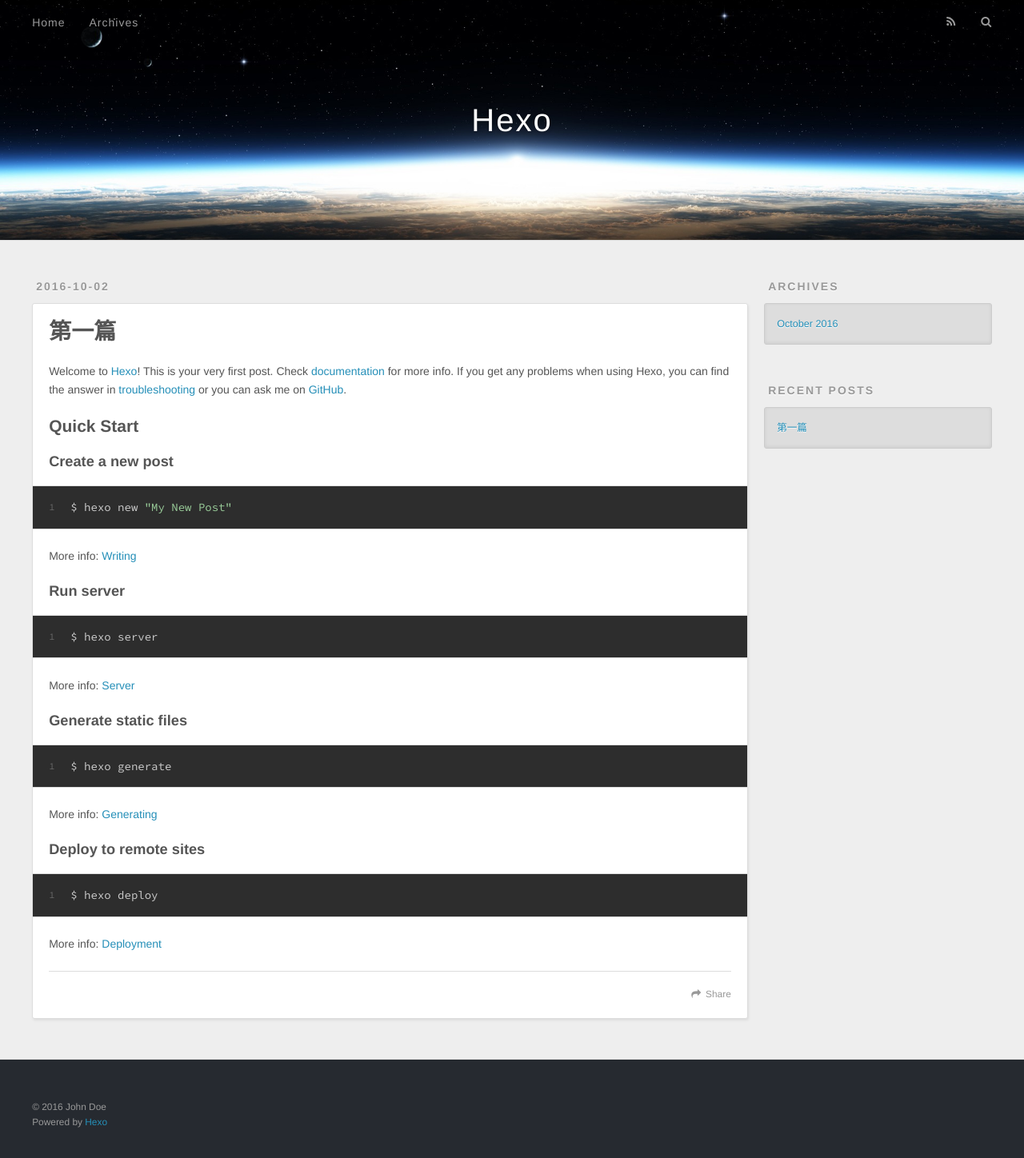
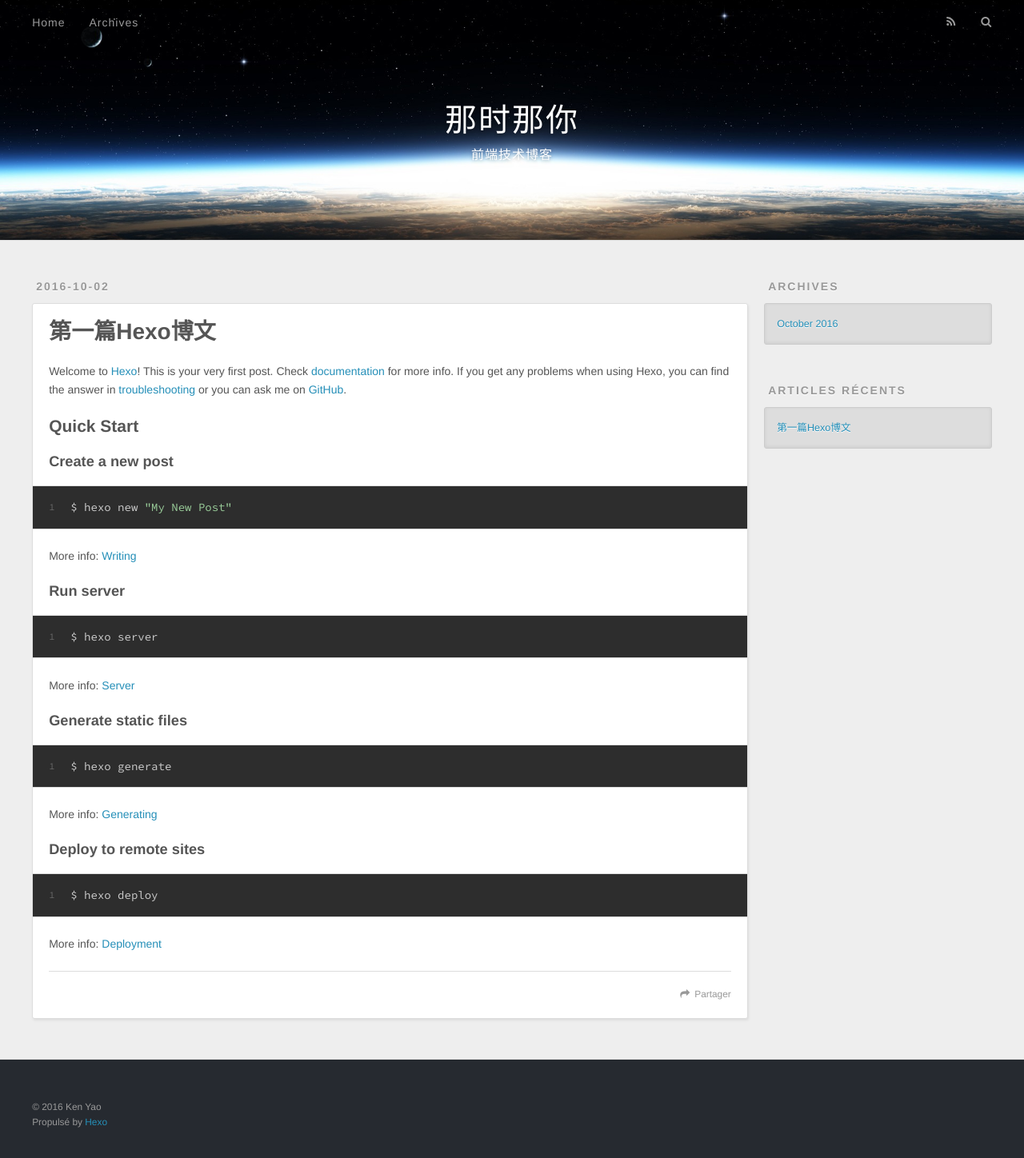
Before and after one commit to ken-yao/ken-yao.github.io, a plain HTML site: page index.html in a window 1280 px wide. Shown: the whole page at 80% size. Drawn offline with nearby package versions, Linux system fonts and the light colour scheme.

Commit message:
'20161002'

```diff
--- a/index.html
+++ b/index.html
@@ -3,16 +3,16 @@
 <head>
   <meta charset="utf-8">
 
-  <title>Hexo</title>
+  <title>那时那你</title>
   <meta name="viewport" content="width=device-width, initial-scale=1, maximum-scale=1">
   <meta property="og:type" content="website">
-<meta property="og:title" content="Hexo">
+<meta property="og:title" content="那时那你">
 <meta property="og:url" content="http://yoursite.com/index.html">
-<meta property="og:site_name" content="Hexo">
+<meta property="og:site_name" content="那时那你">
 <meta name="twitter:card" content="summary">
-<meta name="twitter:title" content="Hexo">
+<meta name="twitter:title" content="那时那你">
 
-    <link rel="alternate" href="/atom.xml" title="Hexo" type="application/atom+xml">
+    <link rel="alternate" href="/atom.xml" title="那时那你" type="application/atom+xml">
 
 
     <link rel="icon" href="/favicon.png">
@@ -33,8 +33,12 @@
   <div id="header-outer" class="outer">
     <div id="header-title" class="inner">
       <h1 id="logo-wrap">
-        <a href="/" id="logo">Hexo</a>
+        <a href="/" id="logo">那时那你</a>
       </h1>
+
+        <h2 id="subtitle-wrap">
+          <a href="/" id="subtitle">前端技术博客</a>
+        </h2>
 
     </div>
     <div id="header-inner" class="inner">
@@ -48,9 +52,9 @@
       </nav>
       <nav id="sub-nav">
 
-          <a id="nav-rss-link" class="nav-icon" href="/atom.xml" title="RSS Feed"></a>
+          <a id="nav-rss-link" class="nav-icon" href="/atom.xml" title="Flux RSS"></a>
 
-        <a id="nav-search-btn" class="nav-icon" title="Search"></a>
+        <a id="nav-search-btn" class="nav-icon" title="Rechercher"></a>
       </nav>
       <div id="search-form-wrap">
         <form action="//google.com/search" method="get" accept-charset="UTF-8" class="search-form"><input type="search" name="q" results="0" class="search-form-input" placeholder="Search"><button type="submit" class="search-form-submit">&#xF002;</button><input type="hidden" name="sitesearch" value="http://yoursite.com"></form>
@@ -75,7 +79,7 @@
 
 
     <h1 itemprop="name">
-      <a class="article-title" href="/2016/10/02/hello-world/">第一篇</a>
+      <a class="article-title" href="/2016/10/02/hello-world/">第一篇Hexo博文</a>
     </h1>
 
 
@@ -96,7 +100,7 @@
 
     </div>
     <footer class="article-footer">
-      <a data-url="http://yoursite.com/2016/10/02/hello-world/" data-id="citshm88n0000ssnofivqau9f" class="article-share-link">Share</a>
+      <a data-url="http://yoursite.com/2016/10/02/hello-world/" data-id="citshm88n0000ssnofivqau9f" class="article-share-link">Partager</a>
 
 
     </footer>
@@ -131,12 +135,12 @@
 
 
   <div class="widget-wrap">
-    <h3 class="widget-title">Recent Posts</h3>
+    <h3 class="widget-title">Articles récents</h3>
     <div class="widget">
       <ul>
 
           <li>
-            <a href="/2016/10/02/hello-world/">第一篇</a>
+            <a href="/2016/10/02/hello-world/">第一篇Hexo博文</a>
           </li>
 
       </ul>
@@ -151,8 +155,8 @@
 
   <div class="outer">
     <div id="footer-info" class="inner">
-      &copy; 2016 John Doe<br>
-      Powered by <a href="http://hexo.io/" target="_blank">Hexo</a>
+      &copy; 2016 Ken Yao<br>
+      Propulsé by <a href="http://hexo.io/" target="_blank">Hexo</a>
     </div>
   </div>
 </footer>
```
Also changed, not shown: 2016/10/02/hello-world/index.html (+19 -15 lines), archives/2016/10/index.html (+17 -13 lines), archives/2016/index.html (+17 -13 lines), archives/index.html (+17 -13 lines).
